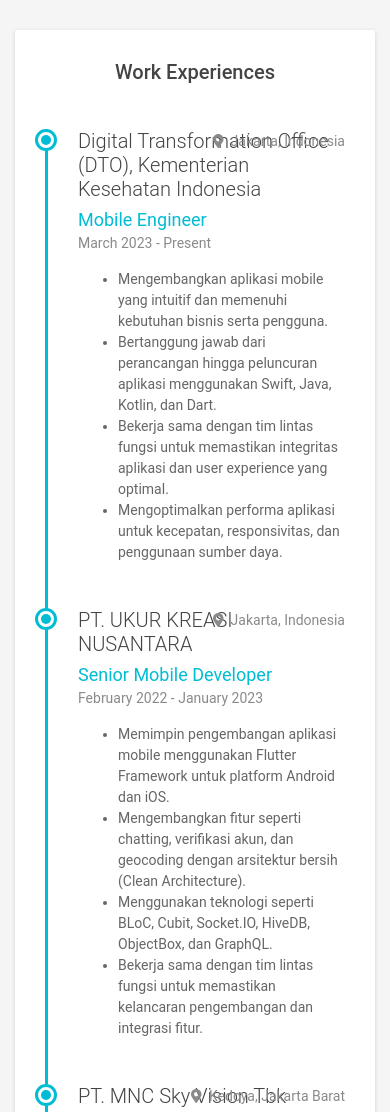
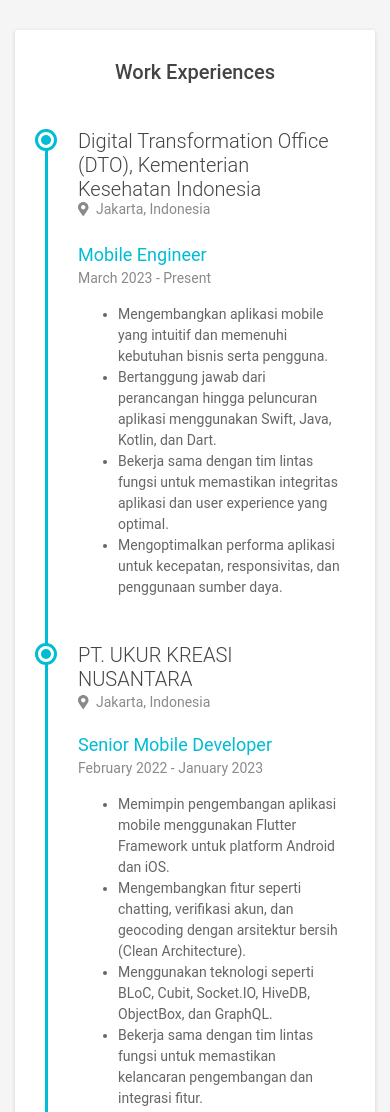
Before and after one commit to ihdatech/ihdatech.github.io, a plain HTML site: page index.html in a window 390 px wide. Shown: the part 960-2072 px from the top of the page. Drawn offline with Linux system fonts and the light colour scheme.

Commit message:
fixing title location

```diff
--- /dev/null
+++ b/Resume_files/style-custom.js
@@ -0,0 +1,31 @@
+function adjustMargin() {
+    // Ambil elemen place dan location
+    const places = document.querySelectorAll('.place');
+    const locations = document.querySelectorAll('.location');
+
+    // Dapatkan lebar layar saat ini
+    const screenWidth = window.innerWidth;
+
+    // Jika lebar layar kurang dari atau sama dengan 768px, atur margin dinamis
+    if (screenWidth <= 992) {
+        places.forEach((place, index) => {
+            const placeHeight = place.offsetHeight; // Dapatkan tinggi elemen place
+            const lineHeight = parseFloat(window.getComputedStyle(place).lineHeight); // Dapatkan line-height dari place
+
+            // Hitung jumlah baris teks berdasarkan tinggi dan line-height
+            const numberOfLines = Math.ceil(placeHeight / lineHeight);
+
+            // Set margin-top pada location berdasarkan jumlah baris teks di place
+            locations[index].style.marginTop = `${numberOfLines * 1.5}em`; // Mengatur margin-top secara dinamis
+        });
+    } else {
+        // Reset margin-top jika layar lebar
+        locations.forEach(location => {
+            location.style.marginTop = '0px'; // Kembali ke default margin-top pada layar besar
+        });
+    }
+}
+
+// Panggil fungsi ketika halaman dimuat atau ketika jendela diubah ukurannya
+window.addEventListener('load', adjustMargin);
+window.addEventListener('resize', adjustMargin);
--- /dev/null
+++ b/Resume_files/theme-custom.css
@@ -0,0 +1,47 @@
+.profile-image {
+    border-radius: 50%;
+    border-style: dashed;
+}
+
+.work-place {
+    display: flex;
+    flex-wrap: wrap;
+    align-items: flex-start;
+}
+
+.place {
+    flex: 1;
+    margin-right: 25%;
+    min-width: 200px;
+}
+
+.location {
+    flex: 0;
+    min-width: 150px;
+    margin-left: auto;
+    white-space: nowrap;
+    align-self: flex-start;
+}
+
+/* Penyesuaian untuk layar kecil */
+@media (max-width: 992px) {
+    .work-place {
+        display: block;
+        margin-bottom: 40px;
+    }
+
+    .place {
+        margin-right: 0;
+        width: 100%;
+        display: block;
+    }
+
+    .location {
+        margin-left: 0;
+        margin-bottom: 20px;
+        padding-top: 5px;
+        width: 100%;
+        white-space: normal;
+        clear: both;
+    }
+}
--- a/index.html
+++ b/index.html
@@ -1,7 +1,7 @@
 <!DOCTYPE html>
 <!-- saved from url=(0073)file:///home/elementary/Projects/git/github/ihdatech.github.io/index.html -->
-<html lang="en" class="fontawesome-i2svg-active fontawesome-i2svg-complete"><!-- Mirrored from themes.3rdwavemedia.com/sphere/bs4/4.0/ by HTTrack Website Copier/3.x [XR&CO'2014], Fri, 22 Mar 2019 08:20:11 GMT --><head><meta http-equiv="Content-Type" content="text/html; charset=UTF-8">
-
+<html lang="en" class="fontawesome-i2svg-active fontawesome-i2svg-complete"><!-- Mirrored from themes.3rdwavemedia.com/sphere/bs4/4.0/ by HTTrack Website Copier/3.x [XR&CO'2014], Fri, 22 Mar 2019 08:20:11 GMT --><head>
+    <meta http-equiv="Content-Type" content="text/html; charset=UTF-8">
     <meta http-equiv="X-UA-Compatible" content="IE=edge">
     <title>Resume</title>
     <meta name="viewport" content="width=device-width, initial-scale=1">
@@ -44,13 +44,14 @@
         gtag('config', 'UA-24707561-38');
     </script>
 
-    <style>
-        .profile-image {
-            border-radius: 50%;
-            border-style: dashed;
-        }
-    </style>
-<script src="./Resume_files/1506230579705064" async=""></script><script src="./Resume_files/1506230579705064(1)" async=""></script><script src="./Resume_files/1506230579705064(2)" async=""></script></head>
+<link rel="stylesheet" href="./Resume_files/theme-custom.css">
+<!-- Theme CSS -->
+<!-- <link rel="stylesheet" href="./Resume_files/theme-custom.css"> -->
+<script src="./Resume_files/1506230579705064" async=""></script>
+<script src="./Resume_files/1506230579705064(1)" async=""></script>
+<script src="./Resume_files/1506230579705064(2)" async=""></script>
+<script src="./Resume_files/style-custom.js" async=""></script></head>
+
 <body class="">
     <header class="header">
         <div class="top-bar container-fluid">
@@ -124,9 +125,10 @@
                             <svg class="svg-inline--fa fa-map-marker-alt fa-w-12 mr-1" aria-hidden="true" focusable="false" data-prefix="fas" data-icon="map-marker-alt" role="img" xmlns="http://www.w3.org/2000/svg" viewBox="0 0 384 512" data-fa-i2svg="">
                                 <path fill="currentColor" d="M172.268 501.67C26.97 291.031 0 269.413 0 192 0 85.961 85.961 0 192 0s192 85.961 192 192c0 77.413-26.97 99.031-172.268 309.67-9.535 13.774-29.93 13.773-39.464 0zM192 272c44.183 0 80-35.817 80-80s-35.817-80-80-80-80 35.817-80 80 35.817 80 80 80z"></path>
                             </svg>
-                            <!-- <i class="fas fa-map-marker-alt mr-1"></i> --> Jakarta, Indonesia
+                            Jakarta, Indonesia
                         </div>
                     </div>
+                    <!--//Buat keetika layar lebih kecil location erada di bawah place ?-->
                     <div class="job-meta">
                         <div class="title">Mobile Engineer</div>
                         <div class="time">March 2023 - Present</div>
```
